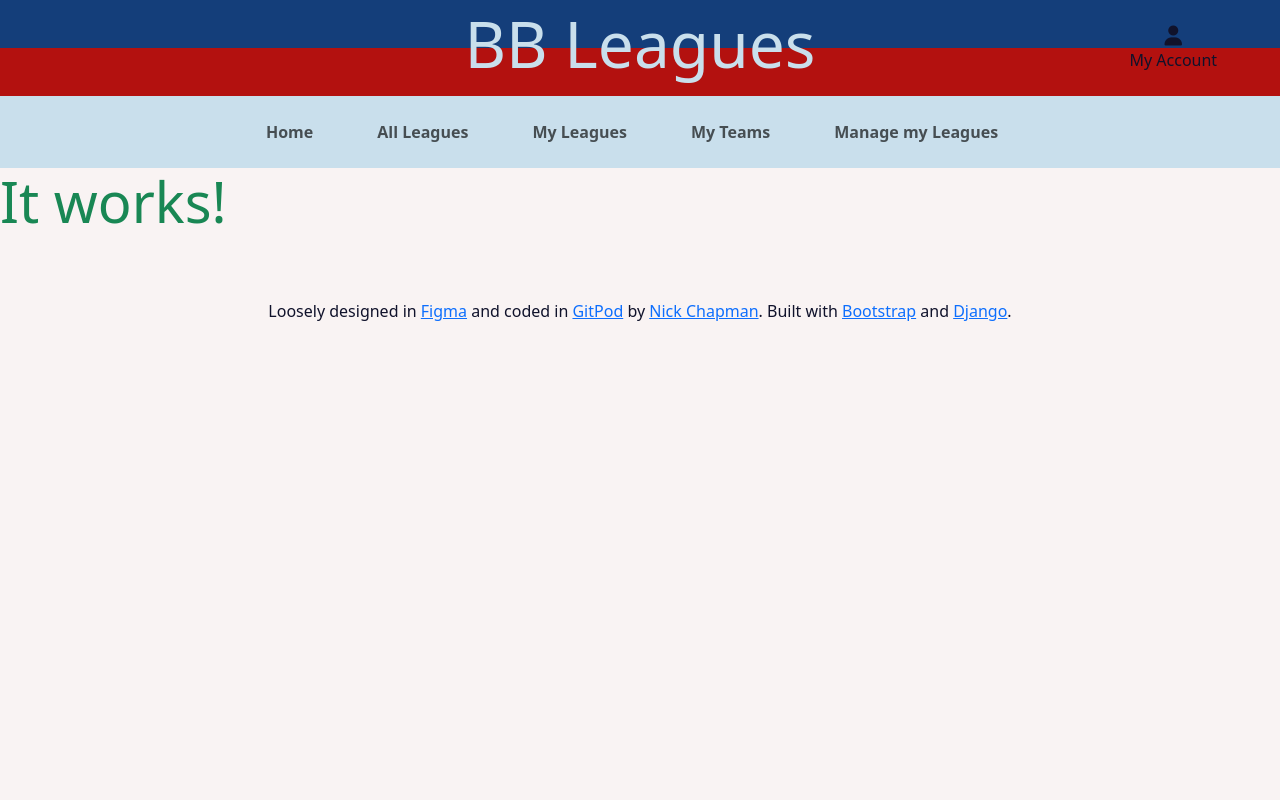
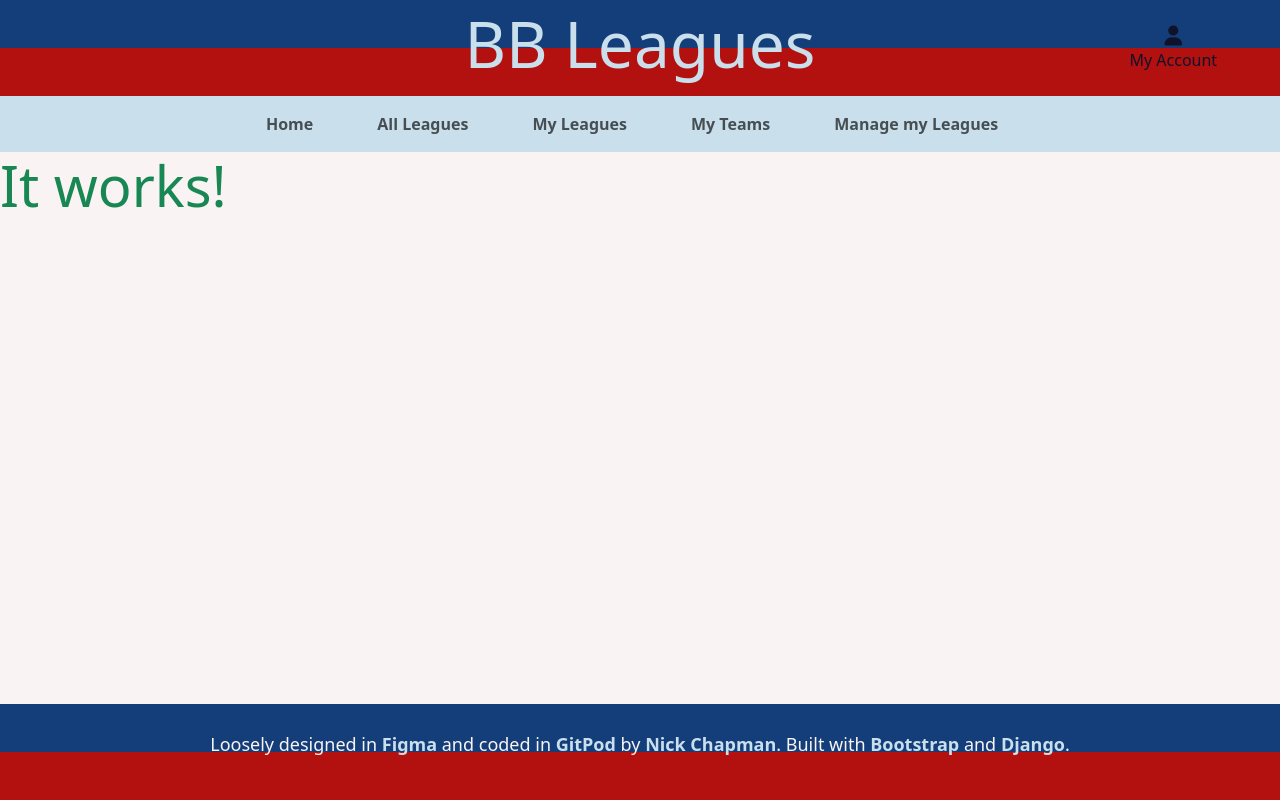
Before and after one commit to NickChapman1988/BBLeagues, a Django app: page / in a window 1280 px wide. Run offline with Django 4.2, Linux system fonts and the light colour scheme.

Commit message:
Add footer styling

```diff
--- a/static/css/base.css
+++ b/static/css/base.css
@@ -9,6 +9,9 @@ body {
   background-color: #f9f3f3;
   color: #10122b;
   overflow-x: hidden;
+  min-height: 100vh;
+  display: flex;
+  flex-direction: column;
 }
 
 .container-fluid, .row, .col {
@@ -48,5 +51,21 @@ body {
 @media (min-width: 992px) {
   .navbar {
     background-color: #c9dfec;
+    padding: 0;
   }
+}
+/*---------------------- Footer ---------*/
+footer {
+  background: linear-gradient(#143e7a 50%, #b3110f 50%);
+  position: absolute;
+  bottom: 0;
+  left: 0;
+  height: 96px;
+  color: #f9f3f3;
+  font-size: 18px;
+}
+footer .copyright a {
+  text-decoration: none;
+  color: #c9dfec;
+  font-weight: 700;
 }/*# sourceMappingURL=base.css.map */
--- a/static/css/base.scss
+++ b/static/css/base.scss
@@ -17,6 +17,9 @@ body {
     background-color: $color-light;
     color: $color-dark;
     overflow-x: hidden;
+    min-height: 100vh;
+    display: flex;
+    flex-direction: column;
 }
 
 .container-fluid, .row, .col {
@@ -57,5 +60,23 @@ body {
 @media (min-width: 992px){
     .navbar {
         background-color: $color-pale-blue;
+        padding: 0;
     }
 }
+
+/*---------------------- Footer ---------*/
+
+footer {
+    background: $stripe-bg;
+    position: absolute;
+    bottom: 0;
+    left: 0;
+    height: 96px;
+    color: $color-light;
+    font-size: 18px;
+    .copyright a {
+        text-decoration: none;
+        color: $color-pale-blue;
+        font-weight: 700;
+    }
+}
--- a/templates/base.html
+++ b/templates/base.html
@@ -87,14 +87,14 @@
     {% if messages %}
       <div class="message-container"></div>
     {% endif %}
-
+    <main>
     {% block page_header %}
     {% endblock %}
 
     {% block content %}
     {% endblock %}
-
-    <footer class="container-fluid mt-5 py-3">
+    </main>
+    <footer class="container-fluid d-flex mt-5 py-3 justify-content-center align-items-center">
       {% include 'includes/footer.html' %}
     </footer>
 
--- a/templates/includes/footer.html
+++ b/templates/includes/footer.html
@@ -1,4 +1,4 @@
-<div class="row align-items-center">
+<div class="row">
     <div class="col text-center">
         <p class="copyright">Loosely designed in <a href="https://www.figma.com">Figma</a> and coded in <a href="https://www.gitpod.io">GitPod</a> by <a href="https://github.com/NickChapman1988">Nick Chapman</a>. Built with <a href="https://getbootstrap.com/">Bootstrap</a> and <a href="https://www.djangoproject.com/">Django</a>.</p>
     </div>
```
Also changed, not shown: 1 other file.
